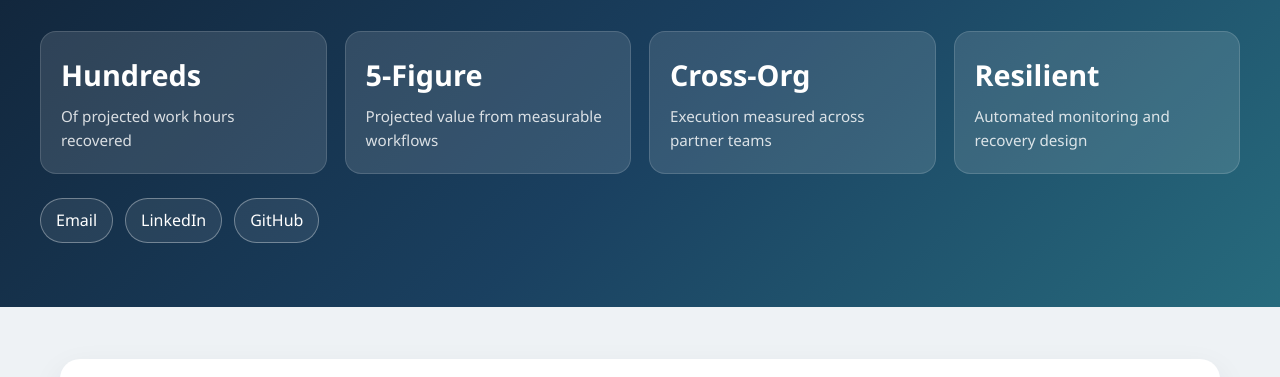
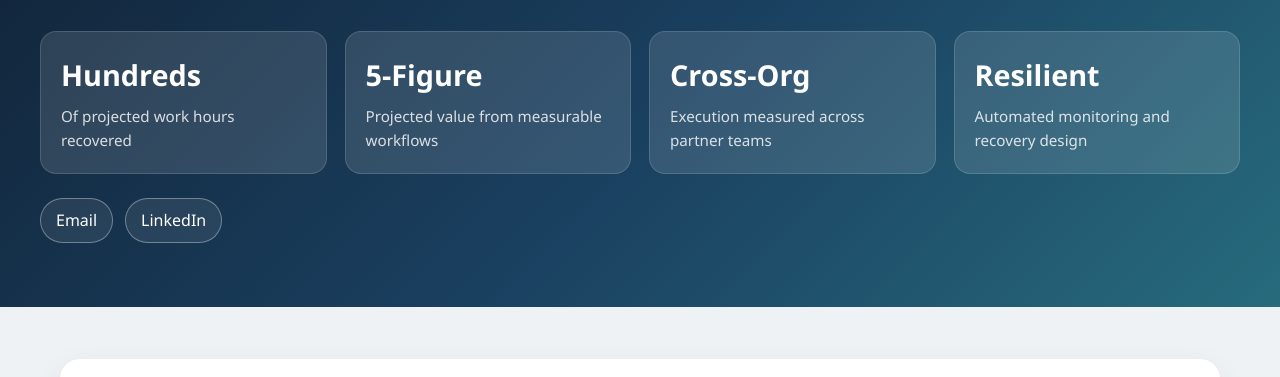
Before and after one commit to dafkenaniah/dafkenaniah.github.io, a plain HTML site: page Kenneth_Davis_Portfolio.html in a window 1280 px wide. Shown: the part 293-670 px from the top of the page. Drawn offline with Linux system fonts and the light colour scheme.

Commit message:
Remove public GitHub profile link

```diff
--- a/Kenneth_Davis_Portfolio.html
+++ b/Kenneth_Davis_Portfolio.html
@@ -377,7 +377,6 @@
             <div class="hero-links">
                 <a href="mailto:KennethDavisQA@gmail.com">Email</a>
                 <a href="https://www.linkedin.com/in/kenneth-davis-977039246/" target="_blank" rel="noopener">LinkedIn</a>
-                <a href="https://github.com/dafkenaniah" target="_blank" rel="noopener">GitHub</a>
             </div>
         </div>
     </section>
```
